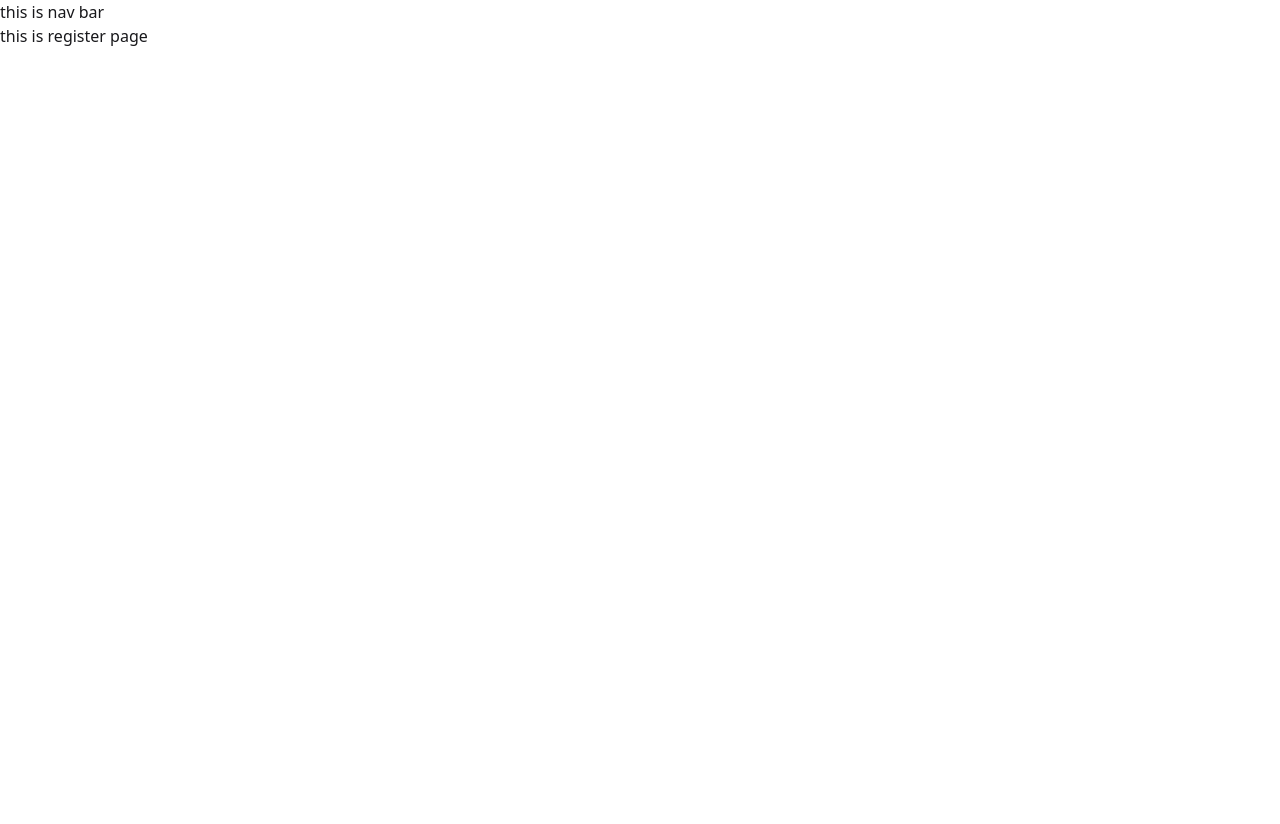
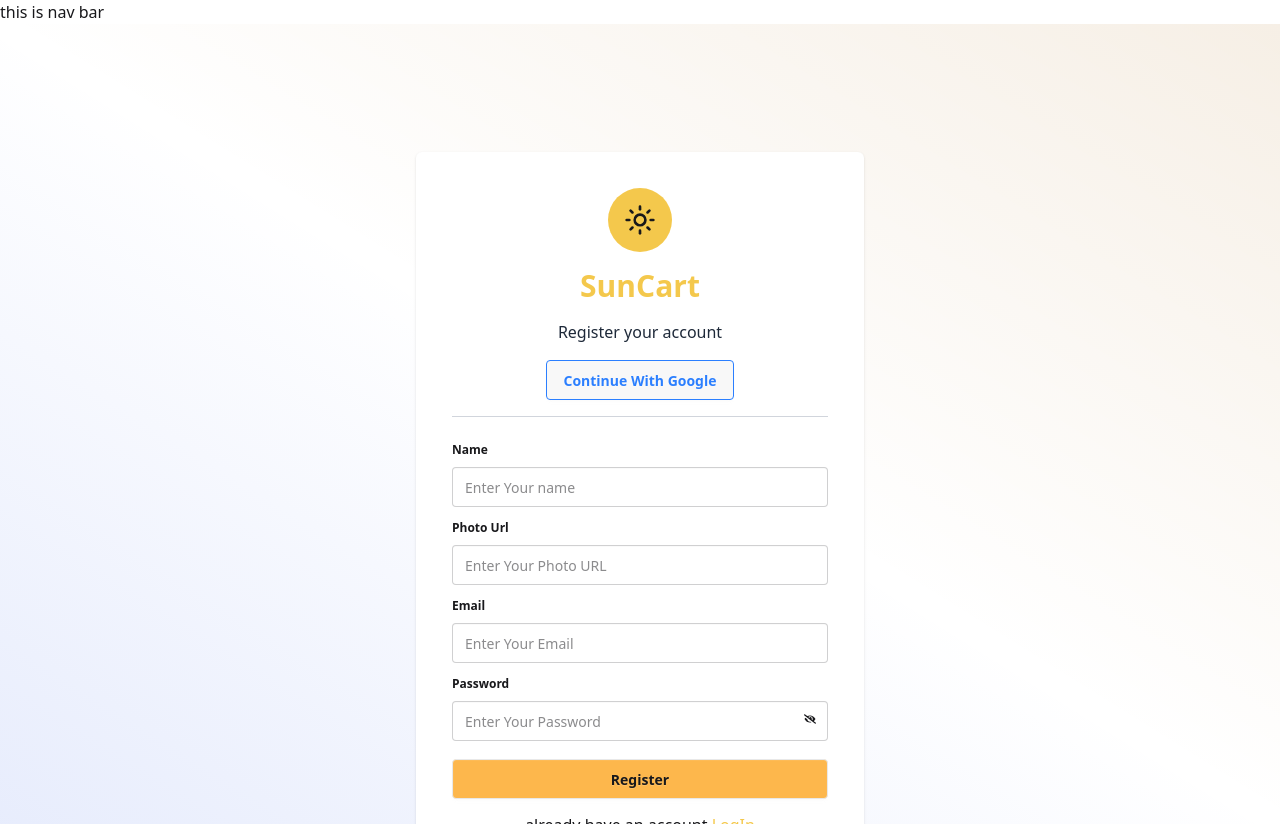
Before and after one commit to a1mb0t38/SunCart, a Next.js app: page /register in a window 1280 px wide. Before the commit the page ends 800 px from the top, so only its background shows below. Built offline with nearby package versions, Linux system fonts and the light colour scheme.

Commit message:
added the register page

```diff
--- a/src/app/(auth)/login/page.jsx
+++ b/src/app/(auth)/login/page.jsx
@@ -2,9 +2,6 @@
 import Link from 'next/link';
 import React, { useState } from 'react';
 import { FaEye, FaEyeSlash } from 'react-icons/fa';
-
-import { HiOutlineSun } from 'react-icons/hi';
-import { LiaSunSolid } from 'react-icons/lia';
 import { TbSunHigh } from 'react-icons/tb';
 
 
--- a/src/app/(auth)/register/page.jsx
+++ b/src/app/(auth)/register/page.jsx
@@ -1,9 +1,53 @@
-import React from 'react';
+"use client";
+import Link from 'next/link';
+import React, { useState } from 'react';
+import { FaEye, FaEyeSlash } from 'react-icons/fa';
+import { TbSunHigh } from 'react-icons/tb';
 
 const RegisterPage = () => {
+
+    const [isShowPassword, setisShowPassword] = useState(false)
+
     return (
-        <div>
-            this is register page
+        <div className='min-h-screen bg-linear-to-tr from-blue-700/10 via-transparent to-yellow-700/10 overflow-hidden'>
+            <div className='relative z-10 space-y-4 max-w-md mx-auto top-32 rounded-md bg-white shadow-sm p-9'>
+                <div className='flex items-center justify-center'>
+                    <TbSunHigh className='text-4xl font-light rounded-full bg-yellow-500/70 w-16 h-16 p-4' />
+                </div>
+                <h1 className='text-center text-3xl font-semibold text-yellow-500/70'>SunCart</h1>
+                <p className='text-center text-base text-gray-800'>Register your account</p>
+                <div className='flex items-center justify-center'>
+                    <button className='btn border border-blue-500 text-blue-500'>Continue With Google</button>
+                </div>
+                <hr className='text-gray-300' />
+                <div>
+                    <form>
+                        <fieldset className="fieldset">
+                            <legend className="fieldset-legend">Name</legend>
+                            <input type="text" className="input w-full" name="name" placeholder="Enter Your name" />
+
+                        </fieldset>
+                        <fieldset className="fieldset">
+                            <legend className="fieldset-legend">Photo Url</legend>
+                            <input type="text" className="input w-full" name="photo" placeholder="Enter Your Photo URL" />
+
+                        </fieldset>
+                        <fieldset className="fieldset">
+                            <legend className="fieldset-legend">Email</legend>
+                            <input type="email" className="input w-full" placeholder="Enter Your Email" />
+
+                        </fieldset>
+
+                        <fieldset className="fieldset relative">
+                            <legend className="fieldset-legend">Password</legend>
+                            <input type={isShowPassword ? "text" : "password"} className="input w-full" placeholder="Enter Your Password" />
+                            <span className='absolute right-1 top-4 mr-2 cursor-pointer' onClick={() => setisShowPassword(!isShowPassword)}>{isShowPassword ? <FaEye></FaEye> : <FaEyeSlash></FaEyeSlash>}</span>
+                        </fieldset>
+                        <button className='btn w-full mt-3.5 bg-amber-500/70 font-semibold'>Register</button>
+                    </form>
+                    <p className='mt-3.5 text-center'>already have an account <Link className='text-yellow-500/70' href={'/login'}>LogIn</Link> </p>
+                </div>
+            </div>
         </div>
     );
 };
```
